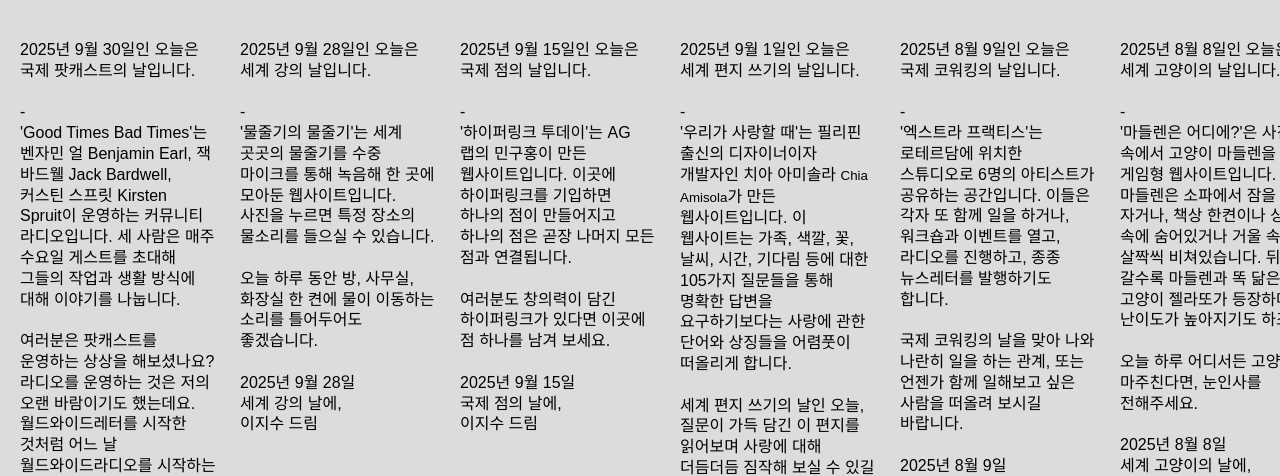
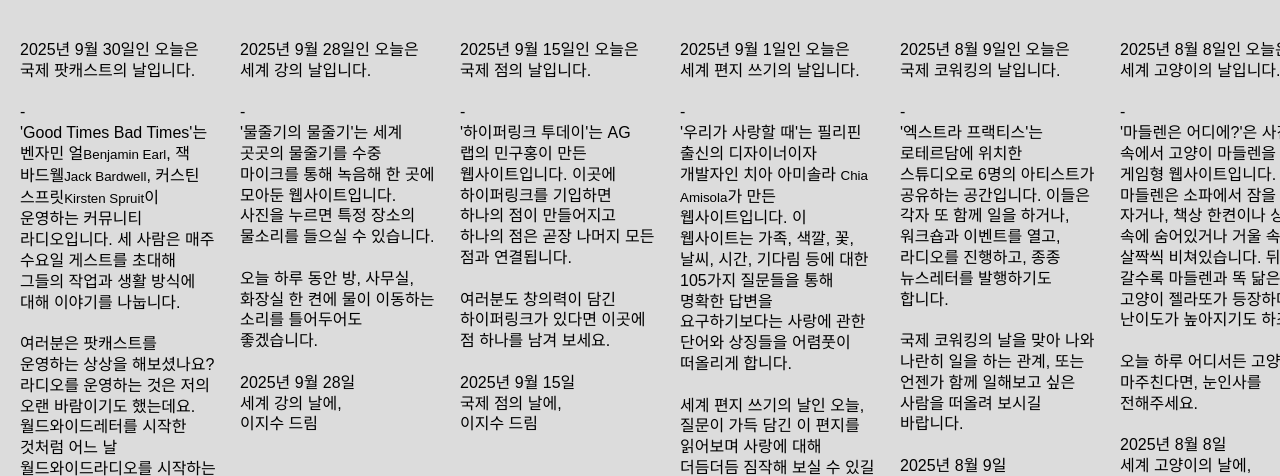
Before and after one commit to websitesite-xyz/wwletter, a plain HTML site: page index.html in a window 1280 px wide. Shown: the part 330-806 px from the top of the page. Drawn offline with Linux system fonts and the light colour scheme; no server answers.

Commit message:
Add files via upload

```diff
--- a/index.html
+++ b/index.html
@@ -23,7 +23,7 @@
        2025년 9월 30일인 오늘은 국제 팟캐스트의 날입니다.
 
       <br><br>-<br>
-      'Good Times Bad Times'는 벤자민 얼 Benjamin Earl, 잭 바드웰 Jack Bardwell, 커스틴 스프릿 Kirsten Spruit이 운영하는 커뮤니티 라디오입니다. 세 사람은 매주 수요일 게스트를 초대해 그들의 작업과 생활 방식에 대해 이야기를 나눕니다.
+      'Good Times Bad Times'는 벤자민 얼<small>Benjamin Earl</small>, 잭 바드웰<small>Jack Bardwell</small>, 커스틴 스프릿<small>Kirsten Spruit</small>이 운영하는 커뮤니티 라디오입니다. 세 사람은 매주 수요일 게스트를 초대해 그들의 작업과 생활 방식에 대해 이야기를 나눕니다.
 
       <br><br>
       여러분은 팟캐스트를 운영하는 상상을 해보셨나요?
```
